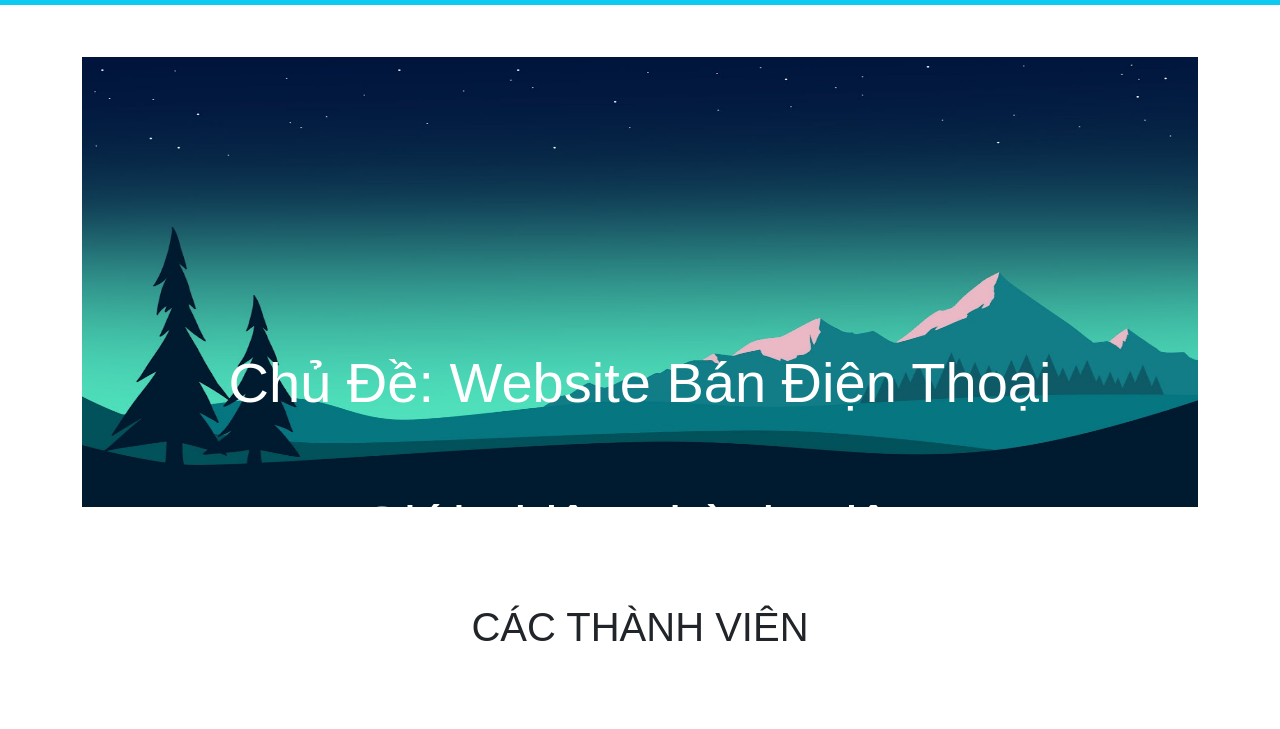
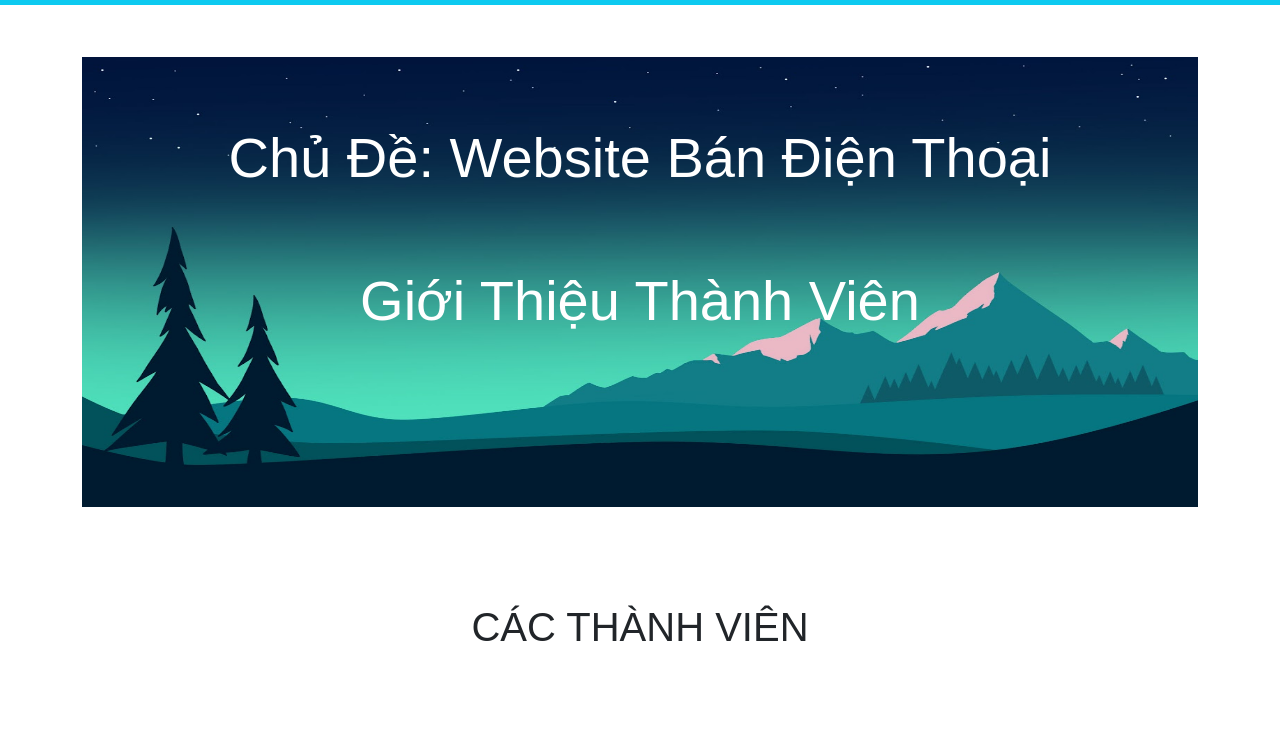
Before and after one commit to vuphuong748/index.html, a plain HTML site: page index.html in a window 1280 px wide. Shown: the part 71-800 px from the top of the page. Drawn offline with Linux system fonts and the light colour scheme; files whose address does not match are found by name.

Commit message:
Update index.html

```diff
--- a/index.html
+++ b/index.html
@@ -33,7 +33,7 @@
       <!-- HEADER -->
       <header class="position-relative text-center text-white mb-5">
         <img class="w-100" height="450" src="images/background-2d-dep-cho-photoshop_023229230.jpg" alt="">
-        <div class="position-absolute top-50  start-50 translate-middle-x w-100 px-3" >
+        <div class="position-absolute top-0  start-50 translate-middle-x w-100 px-3" >
           <h1 class="display-4 text-white"><br>Chủ Đề: Website Bán Điện Thoại <br> <br></h1>
           <h2 class="display-4 text-white">Giới Thiệu Thành Viên</h2>
         </div>
```
